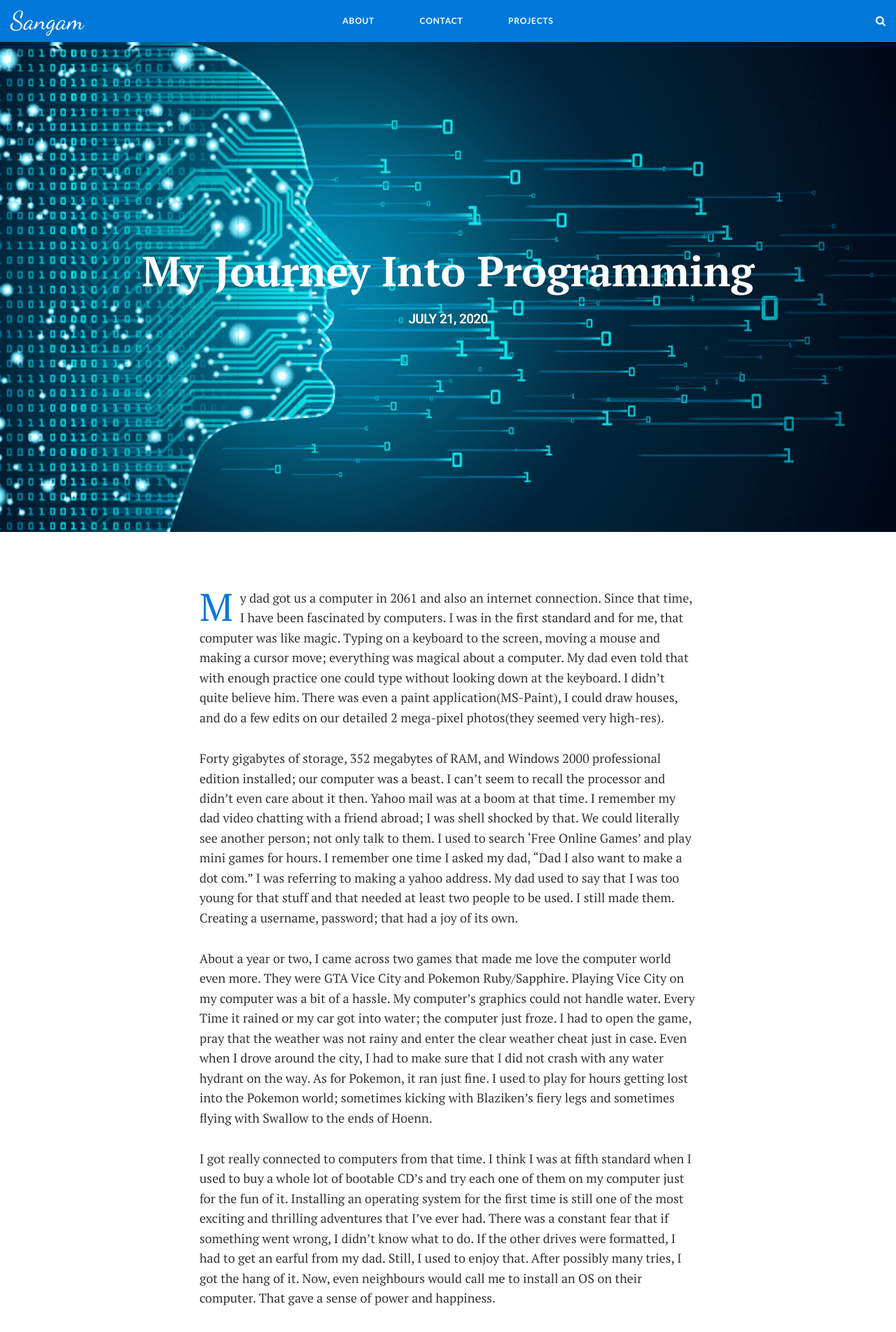
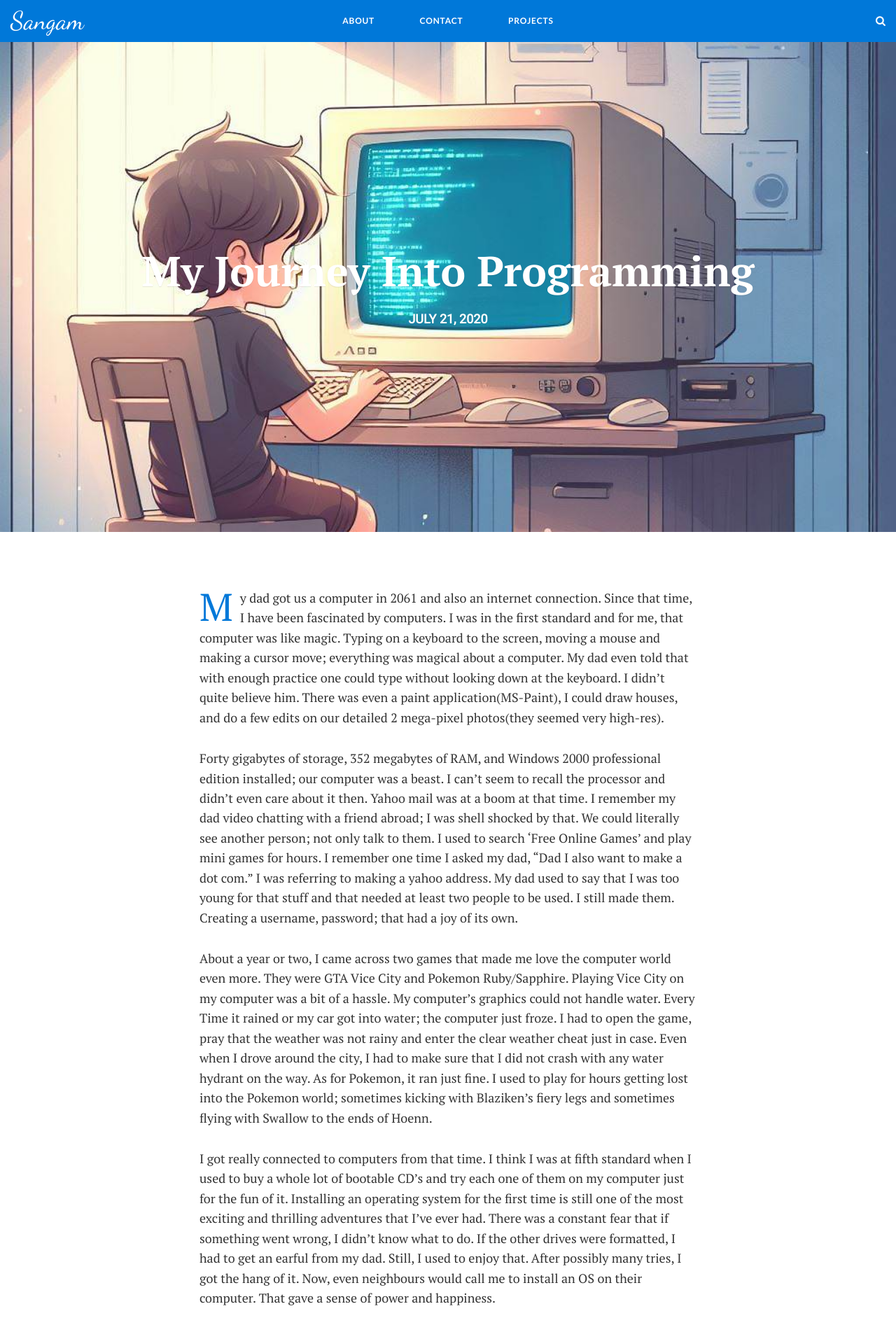
Before and after one commit to chinge55/chinge55.github.io, a Jekyll site: the page built from _posts/2020-07-21-myjourney.markdown, in a window 1280 px wide. Shown: the top 1903 px of the page at 70% size. Built offline with Jekyll 4.4.1, drawn with Linux system fonts in a browser that asks for light colours; comment, search, counter and statistics services are not loaded.

Commit message:
Added Images

```diff
--- a/_posts/2020-07-21-myjourney.markdown
+++ b/_posts/2020-07-21-myjourney.markdown
@@ -2,7 +2,7 @@
 layout: post
 title:  My Journey Into Programming
 date:   2020-07-21 15:11:50 +0545
-img: programming.jpg
+img: programming.jpeg
 tags: [Programming, Computers]
 ---
 My dad got us a computer in 2061 and also an internet connection. Since that time, I have been fascinated by computers. I was in the first standard and for me, that computer was like magic. Typing on a keyboard to the screen, moving a mouse and making a cursor move; everything was magical about a computer. My dad even told that with enough practice one could type without looking down at the keyboard. I didn't quite believe him. There was even a paint application(MS-Paint), I could draw houses, and do a few edits on our detailed 2 mega-pixel photos(they seemed very high-res).
--- a/_posts/2023-10-14-bioinformatics.markdown
+++ b/_posts/2023-10-14-bioinformatics.markdown
@@ -2,7 +2,7 @@
 layout: post
 title:  Bioinformatics-1 (Molecular Docking)
 date:   2023-10-14 15:11:50 +0545
-img: programming.jpg
+img: docking.jpeg
 tags: [Molecular Docking, Bioinformatics, Python]
 ---
 
```
Also changed, not shown: images/pages/docking.jpeg (added), images/pages/programming.jpeg (added), images/pages/programming.jpg, 1 other file.
